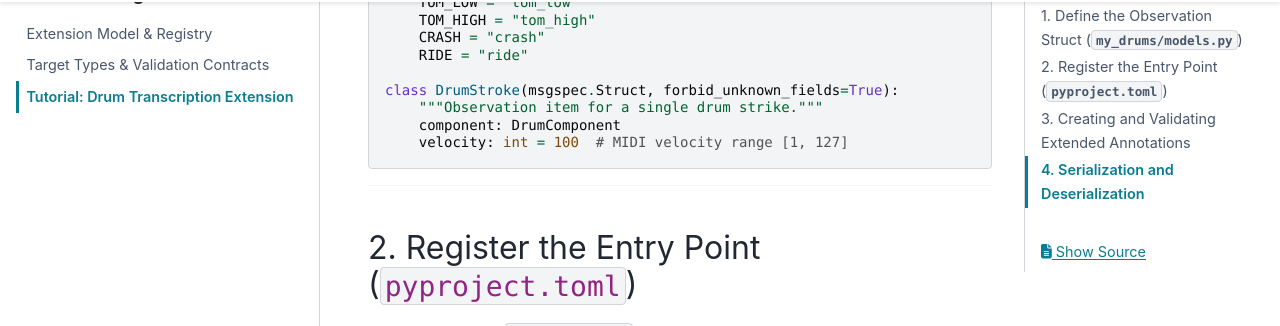
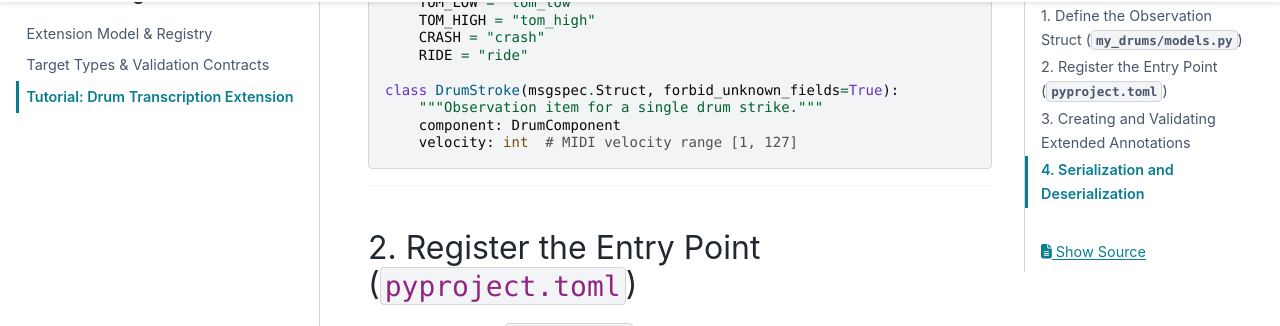
Before and after one commit to bmcfee/bopp, a Sphinx documentation site: the page built from docs/extensions/tutorial.md, in a window 1280 px wide and 900 px high, scrolled down 758 px. Shown: the part 126-452 px from the top of the window. Built offline with Sphinx 7.4.7 and the PyData theme 0.15.4, drawn with Linux system fonts in a browser that asks for light colours.

Commit message:
Require drum velocity in extension examples
Co-authored-by: bmcfee <1190540+bmcfee@users.noreply.github.com>

````diff
--- a/docs/extensions/tutorial.md
+++ b/docs/extensions/tutorial.md
@@ -28,7 +28,7 @@ class DrumComponent(StrEnum):
 class DrumStroke(msgspec.Struct, forbid_unknown_fields=True):
     """Observation item for a single drum strike."""
     component: DrumComponent
-    velocity: int = 100  # MIDI velocity range [1, 127]
+    velocity: int  # MIDI velocity range [1, 127]
 ```
 
 ---
--- a/docs/templates/bopp-extension-template/src/my_drums/models.py
+++ b/docs/templates/bopp-extension-template/src/my_drums/models.py
@@ -22,4 +22,4 @@ class DrumStroke(msgspec.Struct, forbid_unknown_fields=True):
     """Observation item for a single drum strike."""
 
     component: DrumComponent
-    velocity: int = 100
+    velocity: int
````
